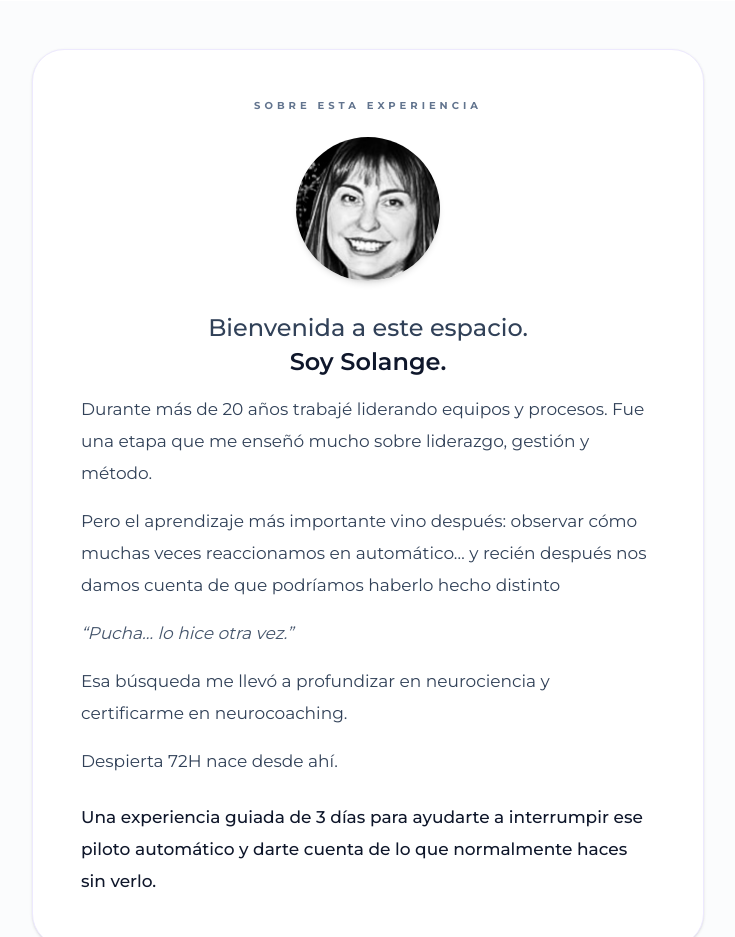
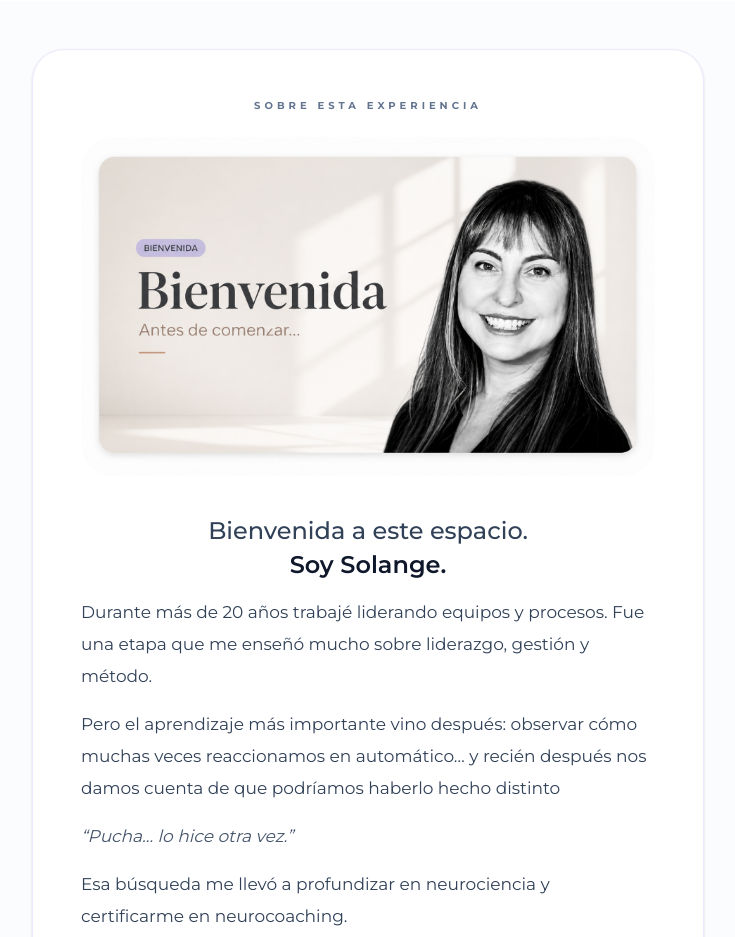
Before and after one commit to cursossolange/despierta-72h, a React (Vite) app: page / in a window 1280 px wide. Shown: the part 1040-1977 px from the top of the page, without its empty margins (272-1007 px from the left). Built offline with nearby package versions, Linux system fonts and the light colour scheme; no server answers.

Commit message:
Update image on LandingPage component
Replaced the old image with a new welcome image for the Landing Page.

```diff
--- a/src/components/LandingPage.tsx
+++ b/src/components/LandingPage.tsx
@@ -227,11 +227,11 @@ export default function LandingPage({ onPurchase }: LandingPageProps) {
         Sobre esta experiencia
       </h3>
 
-      <img
-        src="/foto-solange.jpg"
-        alt="Solange Henríquez"
-        className="w-36 h-36 object-cover rounded-full mx-auto mb-8 shadow-md grayscale"
-      />
+     <img
+  src="/bienvenida-solange.png"
+  alt="Solange Henríquez"
+  className="w-full max-w-5xl mx-auto rounded-[2rem] mb-10"
+/>
 
 <div className="space-y-4">
   <h2 className="text-xl md:text-2xl font-medium text-slate-700 leading-tight text-center">
```
